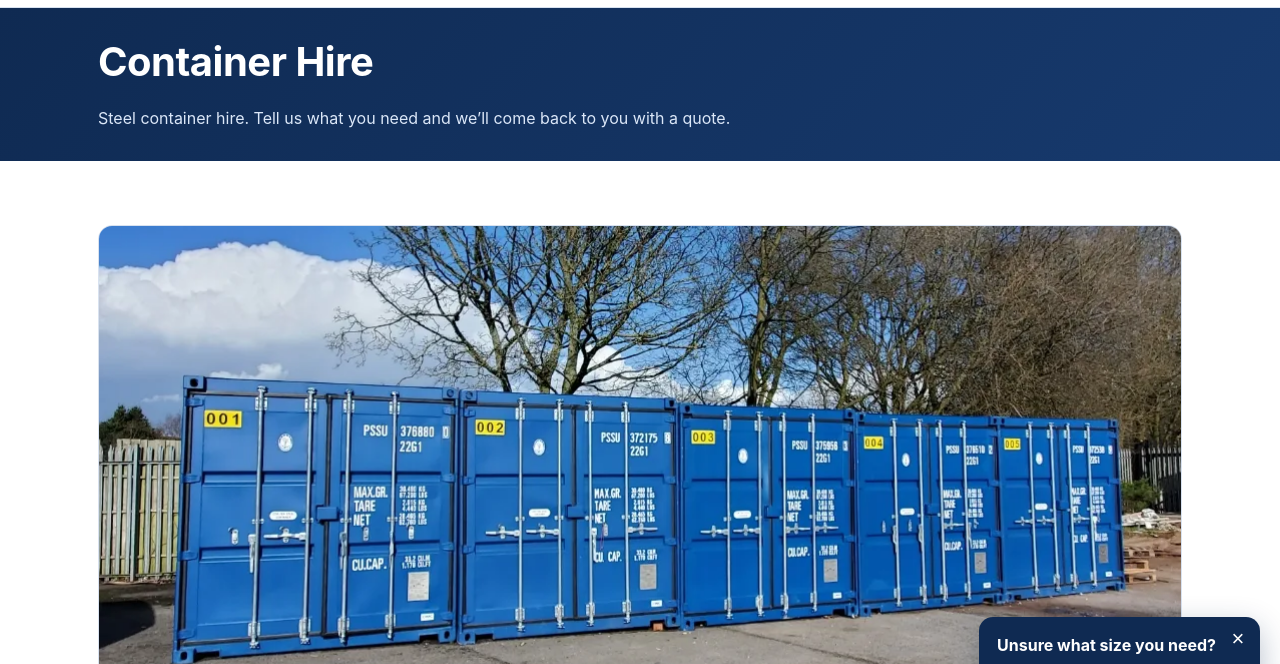
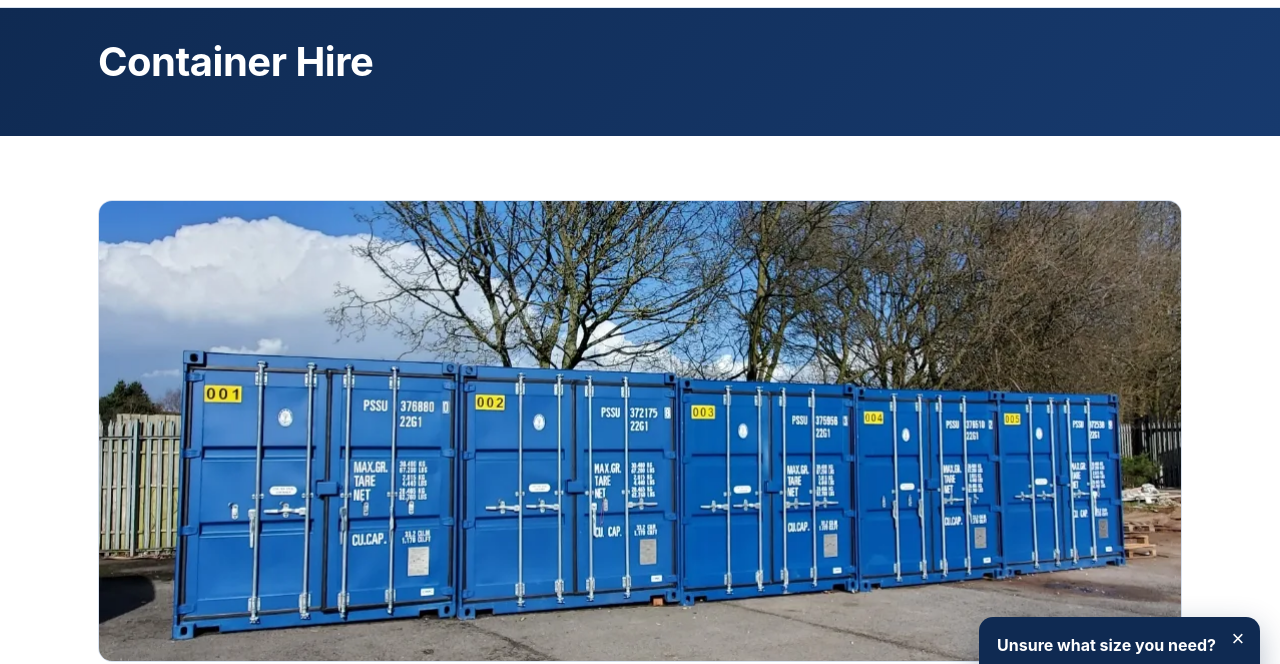
Before and after one commit to andyhewitt35-cmyk/hewitt-storage-preview, a plain HTML site: page container-hire.htm in a window 1280 px wide. Shown: the part 57-721 px from the top of the page. Drawn offline with Linux system fonts and the light colour scheme.

Commit message:
Preview update 2026-10-15 13:18

```diff
--- a/container-hire.htm
+++ b/container-hire.htm
@@ -29,7 +29,7 @@
 <nav class="site-nav" id="site-nav" aria-label="Main"><ul><li><a href="index.htm">Home</a></li><li><a href="business.htm">For Business</a></li><li><a href="container-hire.htm" aria-current="page">Container Hire</a></li><li><a href="modifications.htm">Container Modifications</a></li><li><a href="sales.htm">Sales</a></li><li><a class="nav-cta" href="reserve.htm">Reserve / Enquire</a></li></ul></nav>
 </div></header>
 <main id="main">
-<section class="page-hero"><div class="wrap"><h1>Container Hire</h1><p>Steel container hire. Tell us what you need and we’ll come back to you with a quote.</p></div></section>
+<section class="page-hero"><div class="wrap"><h1>Container Hire</h1></div></section>
 
 <section class="block hire-photo"><div class="wrap"><figure class="photo" style="margin:0"><picture><source type="image/webp" srcset="assets/img/hire-container-row.webp"><img src="assets/img/hire-container-row.jpg" alt="Row of blue steel containers available for hire" width="1080" height="803" style="display:block;width:100%;height:auto;aspect-ratio:1080/803;object-fit:cover"></picture></figure></div></section>
 <section class="block"><div class="wrap"><div class="cta-band">
```
